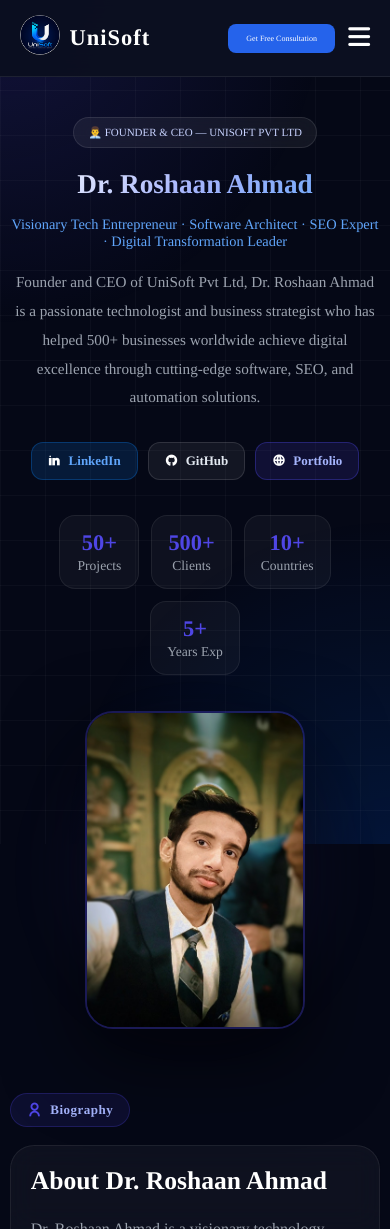
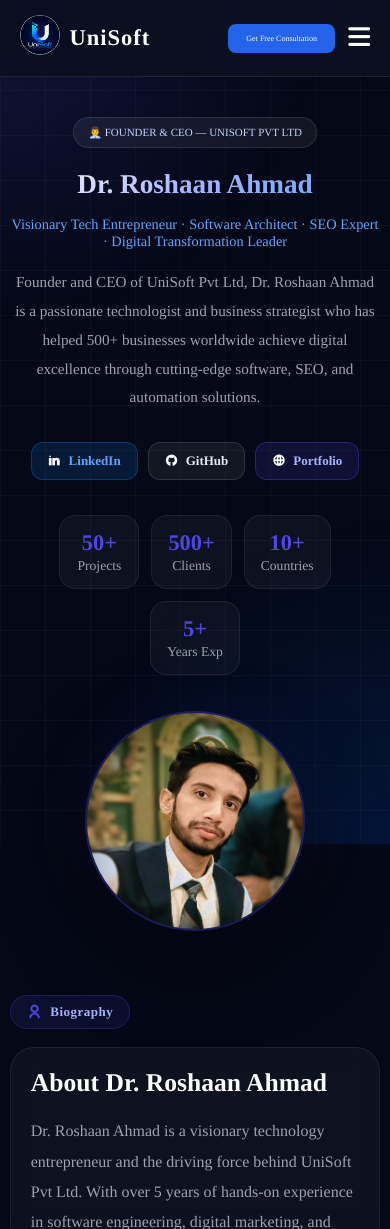
Before and after one commit to ShaniBhai786/UniSoft_Agency, a Next.js app: page /ceo in a window 390 px wide. Shown: the top 1229 px of the page. Built offline with nearby package versions, Linux system fonts and the light colour scheme; a web font is replaced by a local one.

Commit message:
Update ceo.css

```diff
--- a/src/app/ceo/ceo.css
+++ b/src/app/ceo/ceo.css
@@ -168,13 +168,12 @@
 }
 
 .ceoPhoto {
-  border-radius: 28px;
+  border-radius: 100%;
   object-fit: cover;
   border: 2px solid rgba(79, 70, 229, 0.3);
   box-shadow: 0 30px 80px rgba(0, 0, 0, 0.6);
-  width: 100%;
-  max-width: 400px;
-  height: auto;
+  width: 380px;
+  height: 380px;
 }
 
 .ceoImgGlow {
@@ -995,7 +994,8 @@
   }
 
   .ceoPhoto {
-    max-width: 260px;
+    width: 260px;
+    height: 260px;
   }
 
   .sectionTitle {
@@ -1039,7 +1039,8 @@
   }
 
   .ceoPhoto {
-    max-width: 220px;
+    width: 220px;
+    height: 220px;
   }
 
   .bioCard {
```
